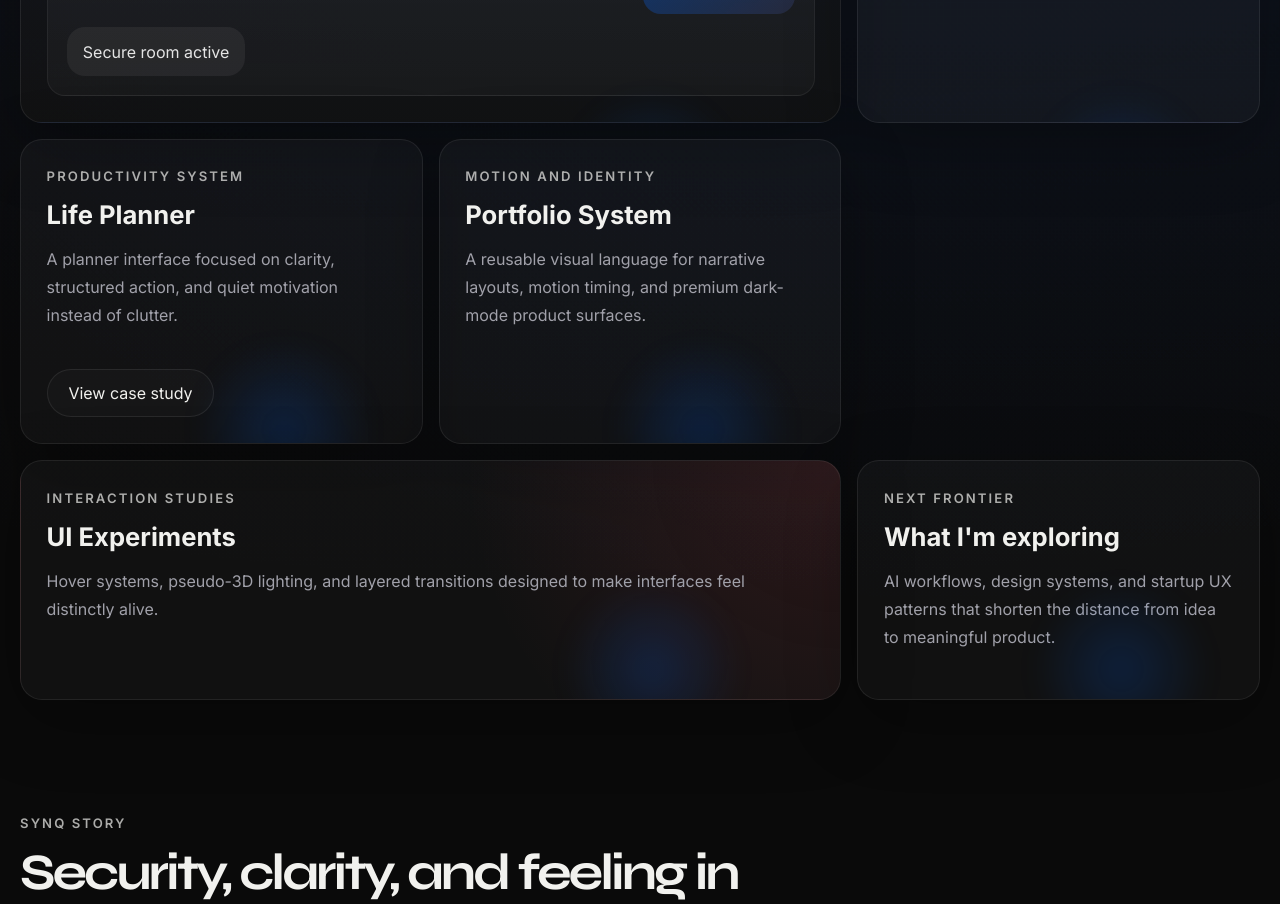
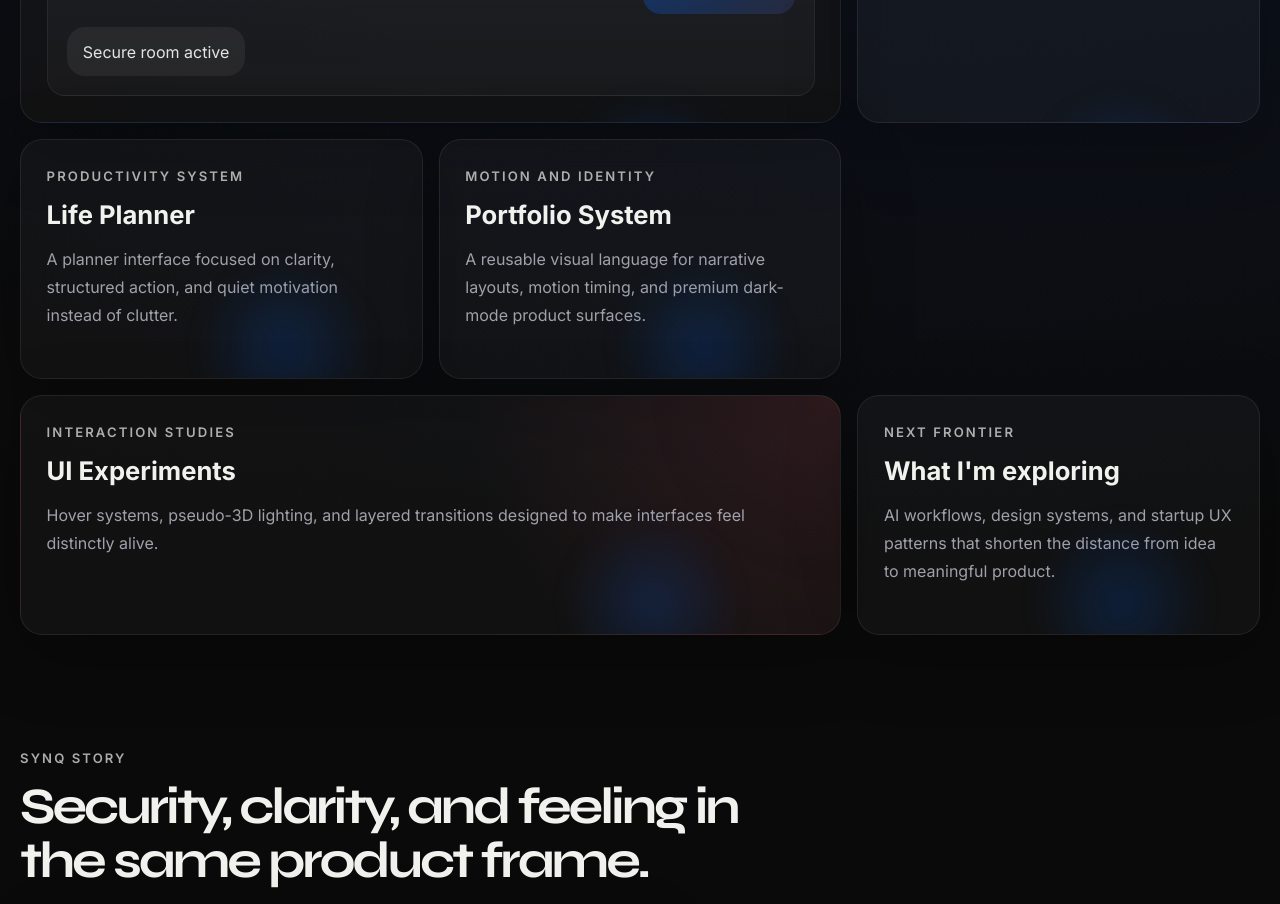
Before and after one commit to iamkorvynn/korvyn.io, a Next.js app: page / in a window 1280 px wide. Shown: the part 3000-3904 px from the top of the page. Built offline with nearby package versions, Linux system fonts and the light colour scheme.

Commit message:
Remove unintended Life Planner case study link

```diff
--- a/components/portfolio-page.tsx
+++ b/components/portfolio-page.tsx
@@ -71,7 +71,7 @@ const bentoCards: ProjectCard[] = [
     description:
       "A cinematic messaging concept built around trust, device confidence, and visual restraint.",
     tags: ["E2EE", "Passkeys", "PWA", "Cinematic UI"],
-    href: "https://synq-chat.vercel.app/",
+    href: "#synq-story",
     className: "bento-feature",
   },
   {
@@ -86,7 +86,6 @@ const bentoCards: ProjectCard[] = [
     eyebrow: "Productivity system",
     description:
       "A planner interface focused on clarity, structured action, and quiet motivation instead of clutter.",
-    href: "https://life-planner-main.vercel.app/",
     className: "bento-small",
   },
   {
```
Also changed, not shown: 1 other file (tests, documents, lock files or other folders).
